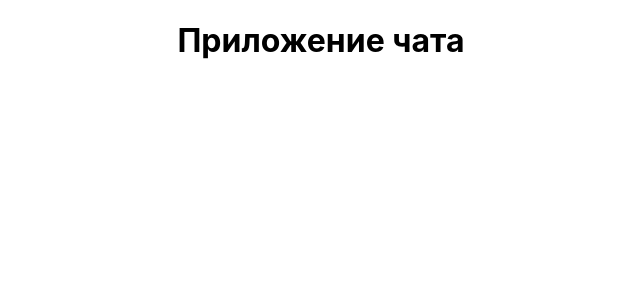
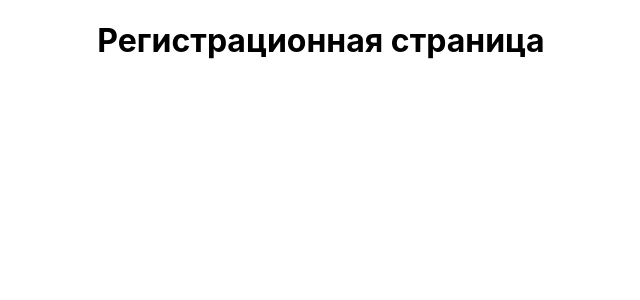
Before and after one commit to ZORRIOOO/realtime-chat-app, a React (Create React App) app in the folder chat-frontend/: page /register in a window 1280 px wide. Shown: the top 300 px of the page, without its empty margins (319-959 px from the left). Built offline with nearby package versions, Linux system fonts and the light colour scheme.

Commit message:
init compn. and add. react router

```diff
--- a/chat-frontend/package.json
+++ b/chat-frontend/package.json
@@ -8,6 +8,7 @@
     "@testing-library/user-event": "^12.8.3",
     "react": "^17.0.2",
     "react-dom": "^17.0.2",
+    "react-router-dom": "^5.2.0",
     "react-scripts": "4.0.3",
     "web-vitals": "^1.1.2"
   },
--- a/chat-frontend/src/App.js
+++ b/chat-frontend/src/App.js
@@ -1,11 +1,24 @@
 import React from 'react';
+import Login from './components/Auth/Login';
+import Register from './components/Auth/Register';
+import Chat from './components/Chat/Chat';
+import { BrowserRouter as Router, Route, Switch } from 'react-router-dom';
+
 import './App.css';
 
 function App() {
   return (
-    <div className="App">
-      <h1>Приложение чата</h1>
-    </div>
+    <Router>
+        <div className="App">
+          <Switch>
+            <Route exact path='/' component={Chat}/>
+            <Route path='/login' component={Login}/>
+            <Route path='/register' component={Register}/>
+            <Route render={() => <h1>404 Страница не обнаружена</h1>} />
+          </Switch>
+        </div>
+    </Router>
+
   );
 }
 
--- /dev/null
+++ b/chat-frontend/src/components/Auth/Login.js
@@ -0,0 +1,9 @@
+import React from 'react';
+
+const Login = () => {
+    return (
+        <h1>Входная страница</h1>
+    );
+}
+
+export default Login
--- /dev/null
+++ b/chat-frontend/src/components/Auth/Register.js
@@ -0,0 +1,9 @@
+import React from 'react';
+
+const Register = () => {
+    return (
+        <h1>Регистрационная страница</h1>
+    );
+}
+
+export default Register
--- /dev/null
+++ b/chat-frontend/src/components/Chat/Chat.js
@@ -0,0 +1,9 @@
+import React from 'react';
+
+const Chat = () => {
+    return (
+        <h1>Страница с чатом</h1>
+    );
+}
+
+export default Chat
```
Also changed, not shown: 1 other file (tests, documents, lock files or other folders).
